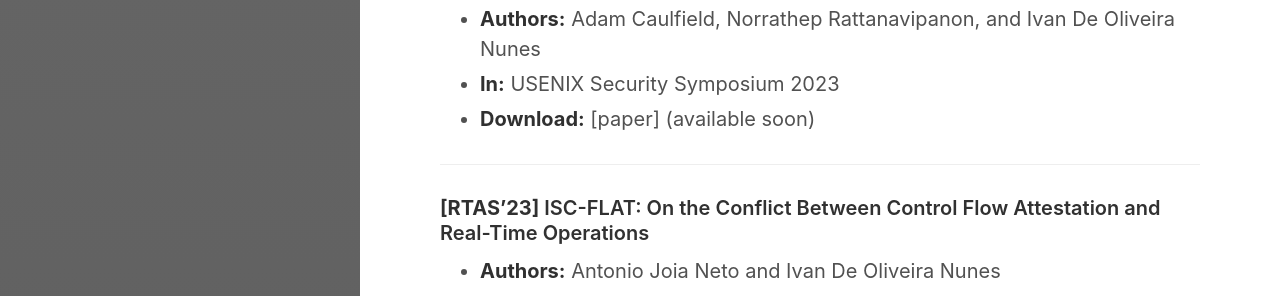
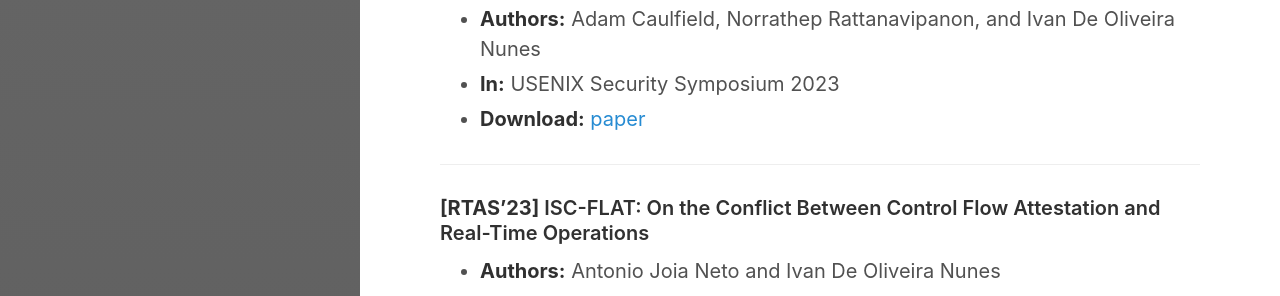
Before and after one commit to ivanolive/ivanolive.github.io, a Jekyll site: the page built from research.md, in a window 1280 px wide. Shown: the part 415-711 px from the top of the page. Built offline with Jekyll 4.4.1, drawn with Linux system fonts in a browser that asks for light colours.

Commit message:
Update research.md

```diff
--- a/research.md
+++ b/research.md
@@ -19,7 +19,7 @@
 
 - **Authors:** Adam Caulfield, Norrathep Rattanavipanon, and Ivan De Oliveira Nunes
 - **In:** USENIX Security Symposium 2023
-- **Download:** [paper] (available soon)
+- **Download:** [paper](https://people.rit.edu/~ixdics/pubs/ACFA.pdf)
 
 
 ___
```
